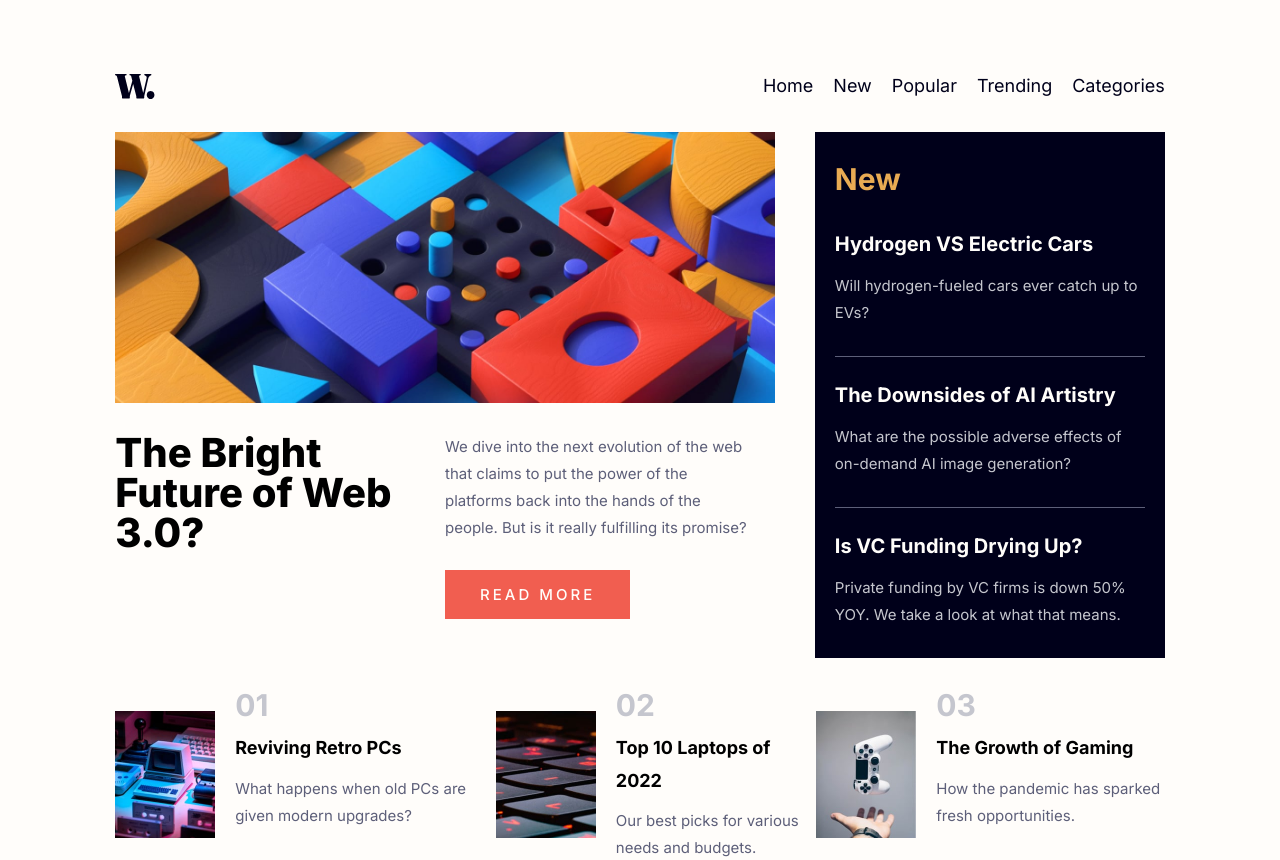
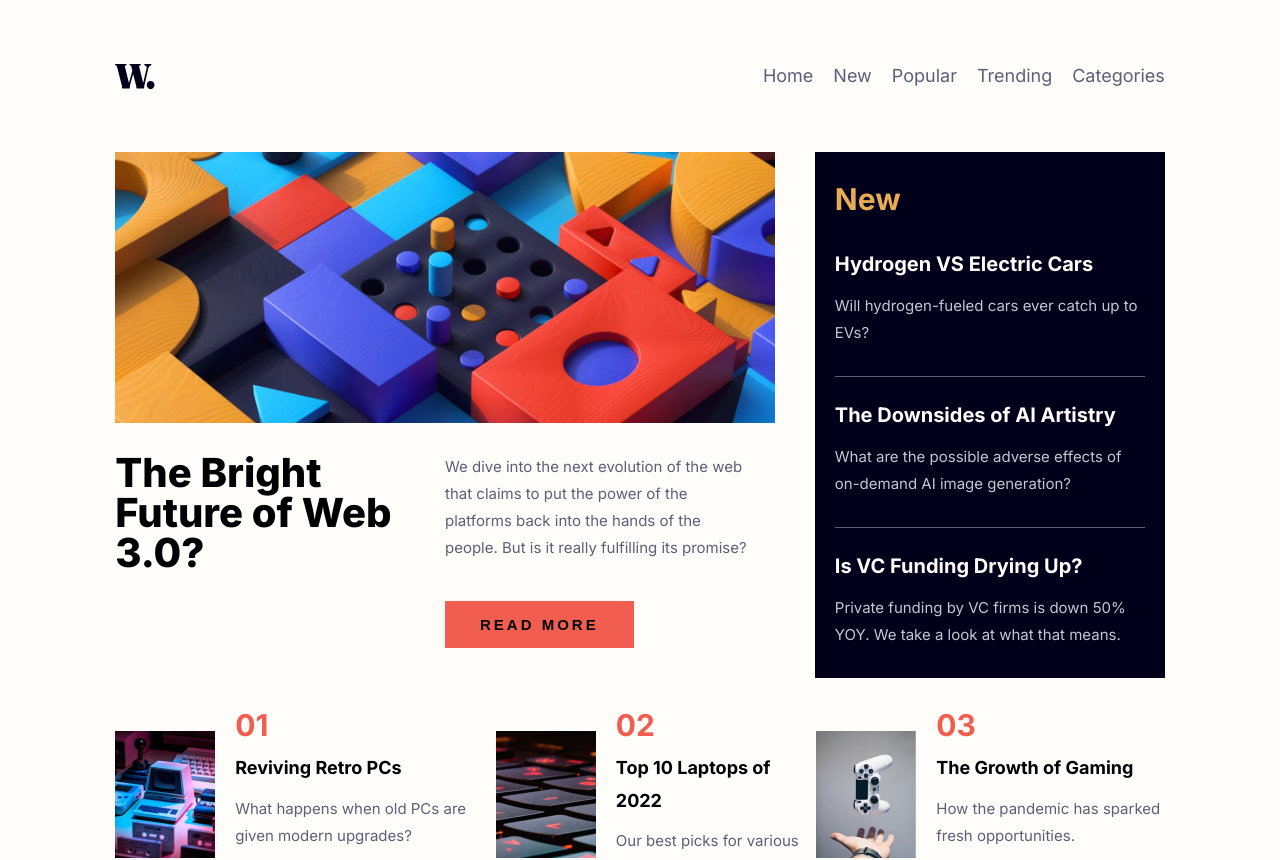
Before and after one commit to Mardiya07/FEM-news-homepage, a React (Create React App) app: page / in a window 1280 px wide. Shown: the top 860 px of the page. Built offline with nearby package versions, Linux system fonts and the light colour scheme.

Commit message:
Changes to reflect updated project designs.

```diff
--- a/public/index.html
+++ b/public/index.html
@@ -2,7 +2,7 @@
 <html lang="en">
   <head>
     <meta charset="utf-8" />
-    <link rel="icon" href="%PUBLIC_URL%/favicon.ico" />
+    <link rel="icon" href="%PUBLIC_URL%/favicon-32x32.png" />
     <meta name="viewport" content="width=device-width, initial-scale=1" />
     <meta name="theme-color" content="#000000" />
     <meta
@@ -24,7 +24,7 @@
       work correctly both with client-side routing and a non-root public URL.
       Learn how to configure a non-root public URL by running `npm run build`.
     -->
-    <title>React App</title>
+    <title>News Homepage</title>
   </head>
   <body>
     <noscript>You need to enable JavaScript to run this app.</noscript>
--- a/src/App.css
+++ b/src/App.css
@@ -79,7 +79,8 @@ main {
   align-items: center;
   position: relative;
   background-color: var(--Off-white);
-  padding: 3rem 0;
+  padding: 2rem 0 6rem 0;
+  width: 100%;
   /* outline: 1px solid red; */
 }
 .navlistwrap {
@@ -108,7 +109,7 @@ main {
 
 .navlistItem a {
   font-size: 1.8rem;
-  color: var(--Very-dark-blue);
+  color: var(--Dark-grayish-blue);
 }
 
 .navlistItem a:hover {
@@ -147,10 +148,12 @@ main {
   text-transform: uppercase;
   letter-spacing: 0.3rem;
   font-weight: 500;
-  color: var(--Off-white);
+  color: var(--Very-dark-blueC);
   background-color: var(--Soft-red);
   padding: 1.5rem 3.5rem;
   font-size: 1.5rem;
+  font-weight: bold;
+  border: none;
 }
 .ctaButton:hover {
   background-color: var(--Very-dark-blue);
@@ -214,7 +217,7 @@ main {
 }
 .rankNumber {
   font-size: 3rem;
-  color: var(--Grayish-blue);
+  color: var(--Soft-red);
 }
 .newsTitle {
   font-size: 1.8rem;
@@ -301,4 +304,7 @@ main {
     flex: 1;
     font-size: 5.5rem;
   }
+  .newsColumn-title {
+    font-size: 4rem;
+  }
 }
--- a/src/components/Footer.js
+++ b/src/components/Footer.js
@@ -2,7 +2,7 @@ import React from "react";
 
 function Footer() {
   return (
-    <footer className="attribution" role="contentinfo">
+    <footer className="attribution">
       Challenge by{" "}
       <a href="https://www.frontendmentor.io/challenges/news-homepage-H6SWTa1MFl">
         Frontend Mentor.
--- a/src/components/Hero.js
+++ b/src/components/Hero.js
@@ -16,9 +16,9 @@ function Hero() {
         <h1 className="heroTitle">{heroText.title}</h1>
         <div className="heroText-Wrapper">
           <p className="heroText-overview">{heroText.overview}</p>
-          <a href="##" className="ctaButton">
+          <button className="ctaButton" type="button">
             {heroText.cta}
-          </a>
+          </button>
         </div>
       </div>
     </div>
```
Also changed, not shown: public/favicon-32x32.png (renamed from src/assets/images/favicon-32x32.png), src/assets/images/Screenshot.png.
